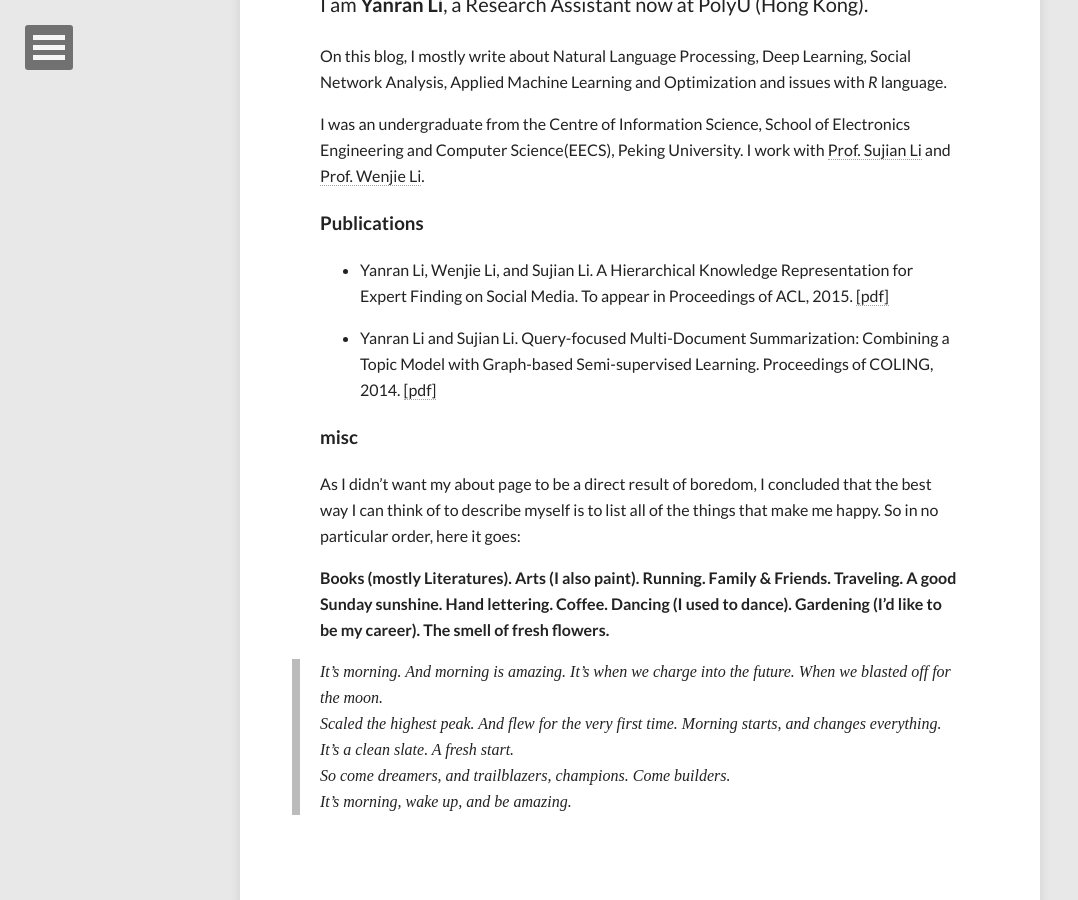
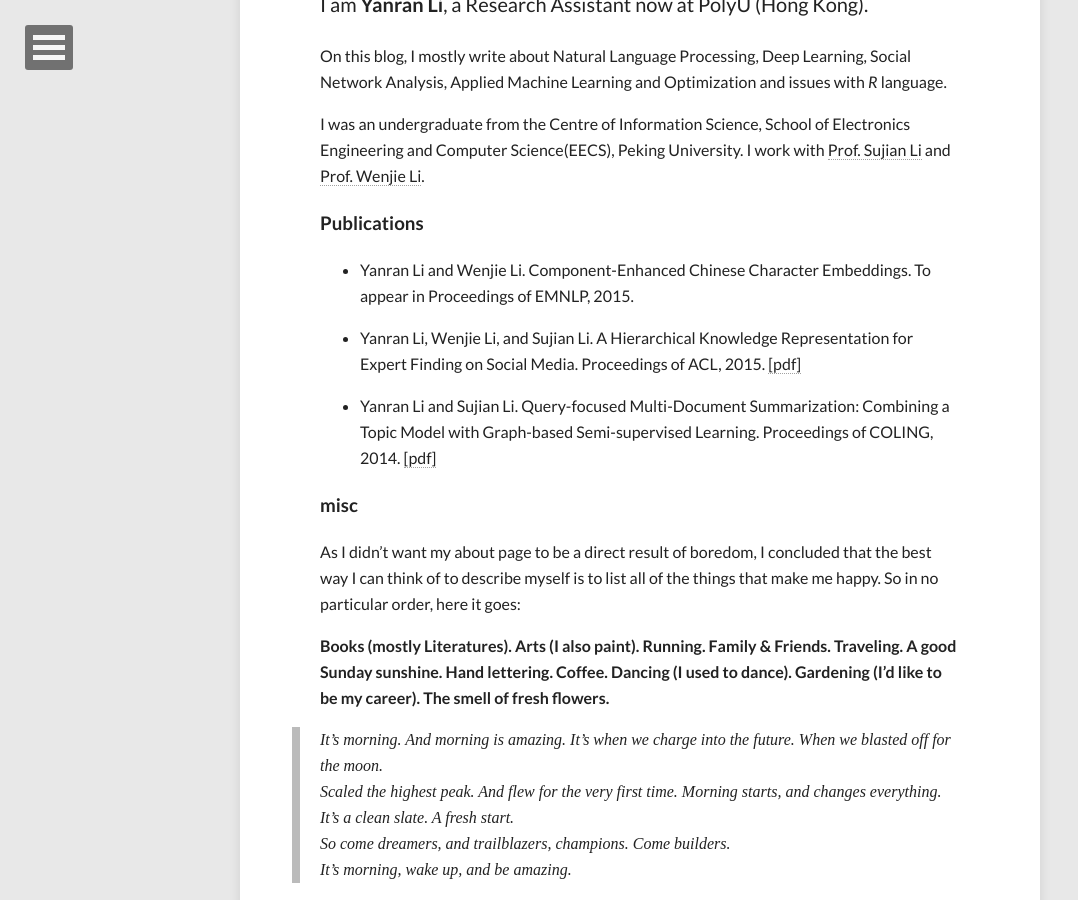
Before and after one commit to niangaotuantuan/niangaotuantuan.github.io, a Jekyll site: the page built from about.md, in a window 1280 px wide and 900 px high, scrolled down 529 px. Shown: the whole window, without its empty margins (0-1078 px from the left). Built offline with Jekyll 4.4.1, drawn with Linux system fonts in a browser that asks for light colours; nearby versions of some CDN libraries.

Commit message:
Update about.md

```diff
--- a/about.md
+++ b/about.md
@@ -15,8 +15,11 @@ I was an undergraduate from the Centre of Information Science, School of Electro
 
 ### Publications
 
+- Yanran Li and Wenjie Li.
+Component-Enhanced Chinese Character Embeddings. To appear in Proceedings of EMNLP, 2015.
+
 - Yanran Li, Wenjie Li, and Sujian Li.
-A Hierarchical Knowledge Representation for Expert Finding on Social Media. To appear in Proceedings of ACL, 2015. [[pdf]](/files/acl2015.pdf)
+A Hierarchical Knowledge Representation for Expert Finding on Social Media. Proceedings of ACL, 2015. [[pdf]](/files/acl2015.pdf)
 
 - Yanran Li and Sujian Li.
 Query-focused Multi-Document Summarization: Combining a Topic Model with Graph-based Semi-supervised Learning. Proceedings of COLING, 2014. [[pdf]](/files/coling2014.pdf)
```
